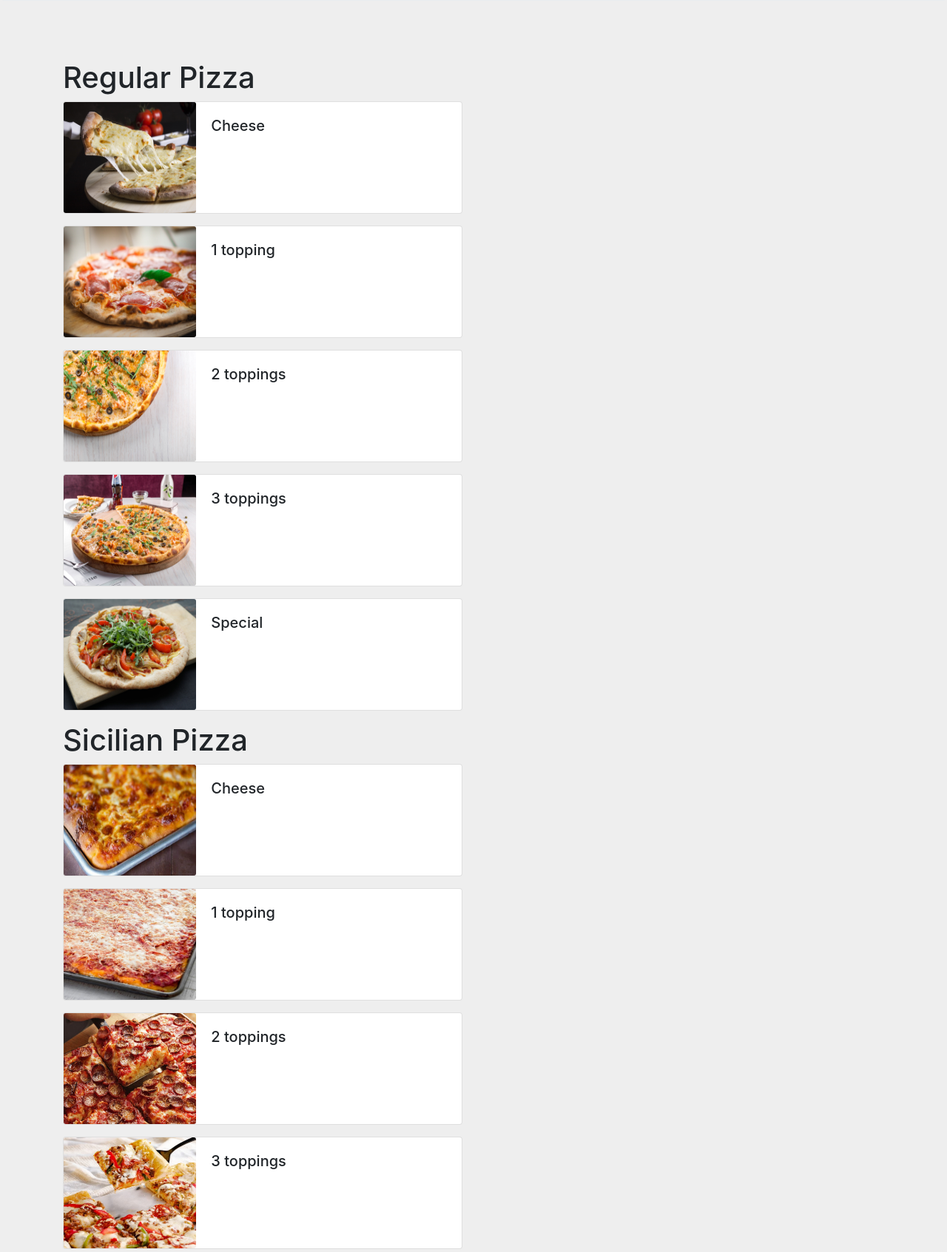
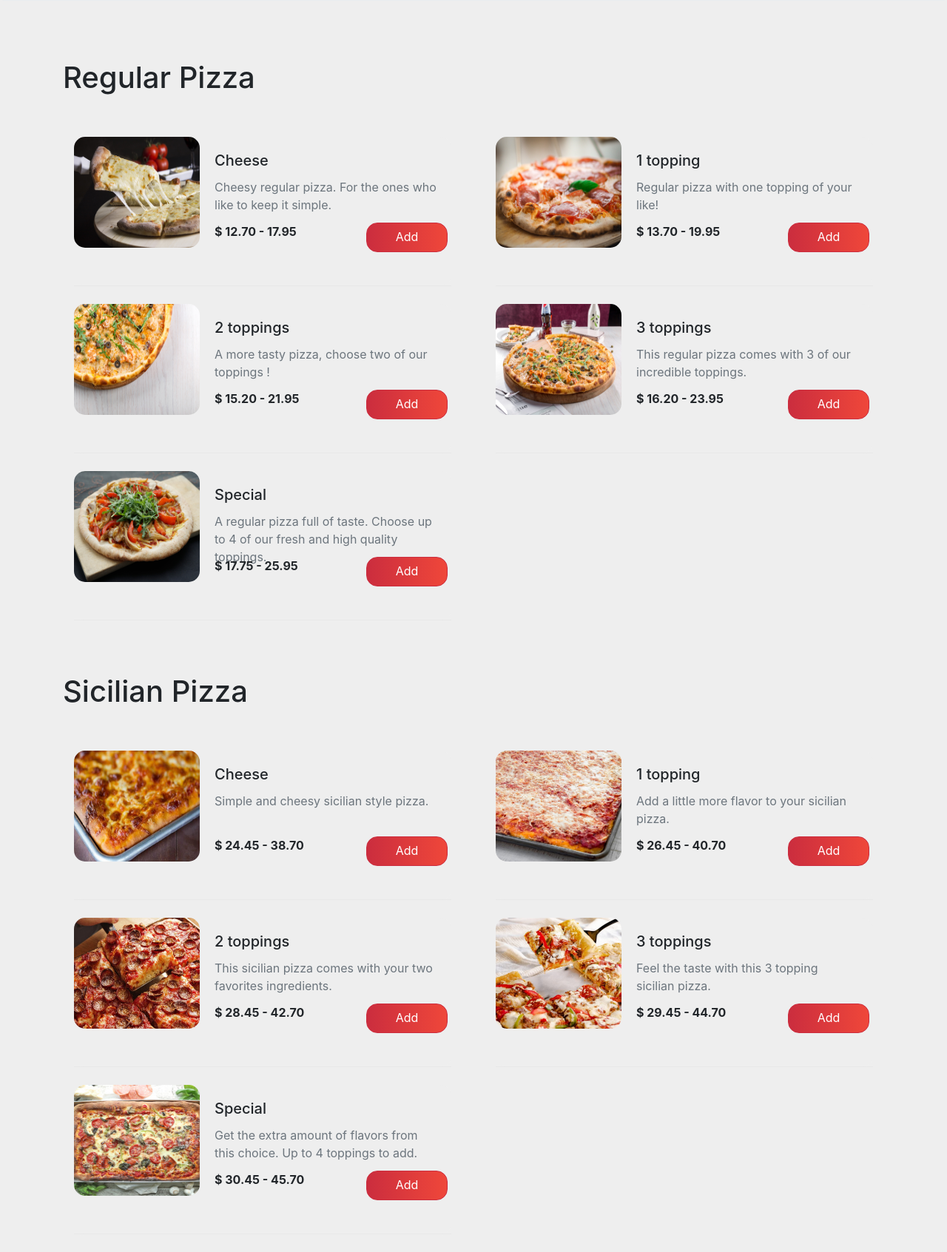
Before and after one commit to Sanmonsua/pinnochios-ecommerce, a Django app: page / in a window 1280 px wide. Shown: the part 378-2071 px from the top of the page at 74% size. Run offline with Django 3.2, Linux system fonts and the light colour scheme; a user stored in the database is signed in; data comes from the database, SQL or seed files in the repository; some libraries are stand-ins or nearby versions.

Commit message:
Add : style to product listing template

```diff
--- a/pizza/orders/static/orders/master.css
+++ b/pizza/orders/static/orders/master.css
@@ -185,3 +185,22 @@ a.cart {
   color: #cb2d3e;
   border-color: none;
 }
+
+.card {
+  border: none;
+  border-radius: 15px;
+  background-color: #eeeeee;
+}
+
+.card::after {
+    content: "";
+    display: block;
+    padding-top: 25px;
+    width: 100%;
+    height: 1px;
+    border-bottom: 1px solid rgba(229, 229, 228, .6);
+}
+
+.card-img {
+  border-radius: 15px;
+}
--- a/pizza/orders/templates/orders/index.html
+++ b/pizza/orders/templates/orders/index.html
@@ -42,24 +42,40 @@ Home - Pinocchios Pizza & Subs
     </p>
   </div>
 </section>
-<section class="py-5" id="menu">
+<section id="menu">
   <div class="container">
     {% for c in categories %}
-    <h1>{{c.name}}</h1>
+    <h1 class="py-5">{{c.name}}</h1>
+
+    <div class="card-deck">
       {%for p in c.products%}
-    <div class="card mb-3" style="max-width: 540px;">
+      <div class="product-box col-12 col-sm-6 mb-4 h-100">
+        <div class="card" style="max-width: 540px;">
           <div class="row no-gutters">
-        <div class="col-md-4">
+            <div class="col-4">
               <img src="{{ p.image.url }}" width="150" height="150" class="card-img">
             </div>
-        <div class="col-md-8">
+            <div class="col-8">
               <div class="card-body">
                 <h5 class="card-title">{{p.name}}</h5>
+                <div style="height:60px">
+                  <p class="card-text text-muted">{{p.description}}</p>
                 </div>
+                <div class="row">
+                  <p class="card-text col-8"><strong>$ {{p.smallPrice|floatformat:2}} - {{p.largePrice|floatformat:2}}</strong></p>
+                  <a href="#" style="margin-bottom:0;"class="col-4 btn btn-primary button">Add</a>
+                </div>
+
+              </div>
+            </div>
+
           </div>
         </div>
       </div>
       {% endfor %}
+    </div>
+
+
     {% endfor %}
   </div>
 </section>
```
Lines whose indentation alone changed are shown as unchanged.
